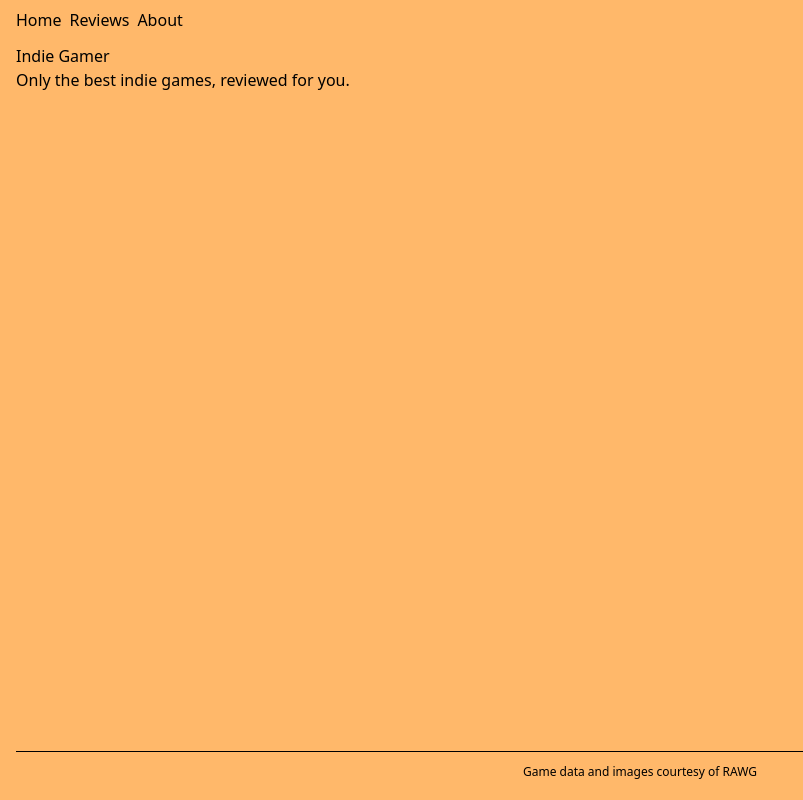
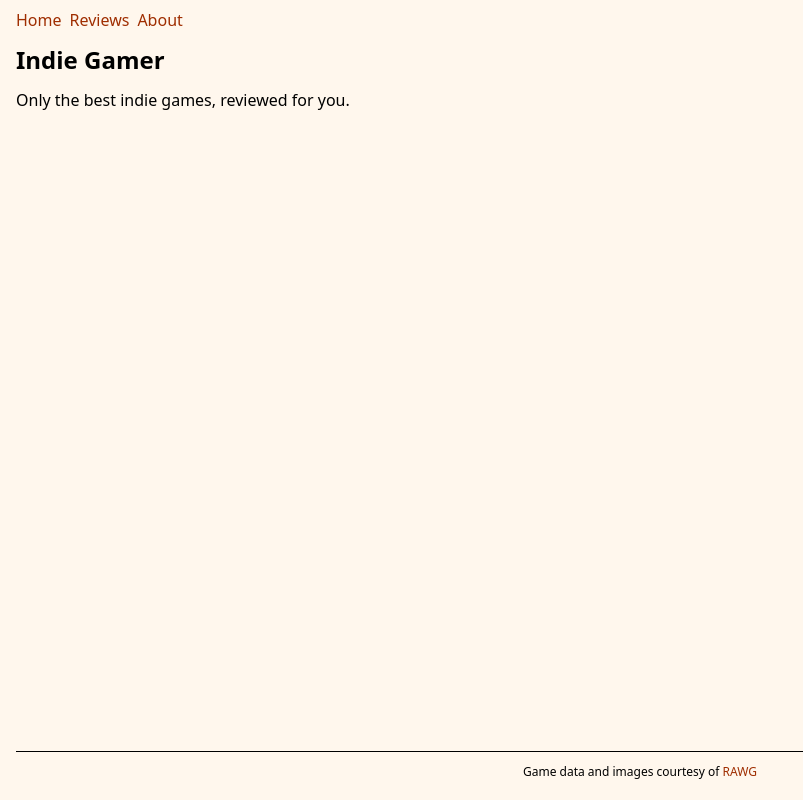
Before and after one commit to guysagy/opinions, a Next.js app: page / in a window 1280 px wide. Shown: the whole page, without its empty margins (0-803 px from the left). Built offline with nearby package versions, Linux system fonts and the light colour scheme.

Commit message:
Layout Styling

```diff
--- a/src/app/about/page.jsx
+++ b/src/app/about/page.jsx
@@ -1,7 +1,9 @@
+import Heading from '@/components/Heading';
+
 export default function AboutPage() {
     return (
         <>
-            <h1>About</h1>
+            <Heading>About</Heading>
             <p>
                 A website created to learn Next.js
             </p>
--- a/src/app/layout.js
+++ /dev/null
@@ -1,34 +0,0 @@
-import Link from 'next/link';
-import './globals.css';
-
-export default function RootLayout({ children }) {
-  return (
-    <html lang="en">
-      <body
-        className="bg-orange-300 flex flex-col px-4 py-2 min-h-screen"
-      >
-        <header>
-          <nav>
-            <ul className='flex gap-2'>
-              <li>
-                <Link href="/">Home</Link>
-              </li>
-              <li>
-                <Link href="/reviews">Reviews</Link>
-              </li>
-              <li>
-                <Link href="/about" prefetch={false}>About</Link>
-              </li>
-            </ul>
-          </nav>
-        </header>
-        <main className="grow py-3">
-          {children}
-        </main>
-        <footer className="border-t py-3 text-center text-xs">
-          Game data and images courtesy of <a href="https://rawg.io/" target="_blank">RAWG</a>
-        </footer>
-      </body>
-    </html>
-  );
-}
--- /dev/null
+++ b/src/app/layout.jsx
@@ -0,0 +1,26 @@
+import NavBar from '@/components/NavBar';
+import './globals.css';
+
+export default function RootLayout({ children }) {
+    return (
+        <html lang="en">
+                <body
+                    className="bg-orange-50 flex flex-col px-4 py-2 min-h-screen"
+                >
+                    <header>
+                        <NavBar/>
+                    </header>
+                    <main className="grow py-3">
+                        {children}
+                    </main>
+                    <footer className="border-t py-3 text-center text-xs">
+                        Game data and images courtesy of{' '}
+                        <a href="https://rawg.io/" target="_blank"
+                            className="text-orange-800 hover:underline">
+                            RAWG
+                        </a>
+                    </footer>
+                </body>
+        </html>
+    );
+}
--- a/src/app/page.js
+++ /dev/null
@@ -1,11 +0,0 @@
-export default function HomePage() {
-  console.log('[HomePage] rendering');
-  return (
-    <>
-      <h1>Indie Gamer</h1>
-      <p>
-        Only the best indie games, reviewed for you.
-      </p>
-    </>
-  );
-}
--- /dev/null
+++ b/src/app/page.jsx
@@ -0,0 +1,13 @@
+import Heading from '@/components/Heading';
+
+export default function HomePage() {
+    console.log('[HomePage] rendering');
+    return (
+        <>
+            <Heading>Indie Gamer</Heading>
+            <p>
+                Only the best indie games, reviewed for you.
+            </p>
+        </>
+    );
+}
--- a/src/app/reviews/hollow-knight/page.jsx
+++ b/src/app/reviews/hollow-knight/page.jsx
@@ -1,7 +1,9 @@
+import Heading from '@/components/Heading';
+
 export default function HollowKnightPage() {
     return (
         <>
-            <h1>Hollow Knight</h1>
+            <Heading>Hollow Knight</Heading>
             <p>
                 This will be the review for Hollow Knight
             </p>
--- a/src/app/reviews/page.jsx
+++ b/src/app/reviews/page.jsx
@@ -1,9 +1,10 @@
+import Heading from '@/components/Heading';
 import Link from 'next/link';
 
 export default function ReviewsPage() {
     return (
         <>
-            <h1>Reviews</h1>
+            <Heading>Reviews</Heading>
             <ul>
                 <li>
                     <Link href="/reviews/hollow-knight">
--- a/src/app/reviews/stardew-valley/page.jsx
+++ b/src/app/reviews/stardew-valley/page.jsx
@@ -1,7 +1,9 @@
+import Heading from '@/components/Heading';
+
 export default function StradeValleyPage() {
     return (
         <>
-            <h1>Stardew Valley</h1>
+            <Heading>Stardew Valley</Heading>
             <p>
                 This will be the review for Stardview Valley
             </p>
--- /dev/null
+++ b/src/components/Heading.jsx
@@ -0,0 +1,7 @@
+export default function Heading({ children }) {
+    return (
+        <h1 className="font-bold pb-3 text-2xl">
+            { children }
+        </h1>
+    );
+}
--- /dev/null
+++ b/src/components/NavBar.jsx
@@ -0,0 +1,19 @@
+import Link from 'next/link';
+
+export default function NavBar() {
+    return (
+        <nav>
+            <ul className='flex gap-2'>
+                <li>
+                    <Link href="/" className="text-orange-800 hover:underline">Home</Link>
+                </li>
+                <li>
+                    <Link href="/reviews" className="text-orange-800 hover:underline">Reviews</Link>
+                </li>
+                <li>
+                    <Link href="/about" prefetch={false} className="text-orange-800 hover:underline">About</Link>
+                </li>
+            </ul>
+        </nav>
+    );
+}
```
